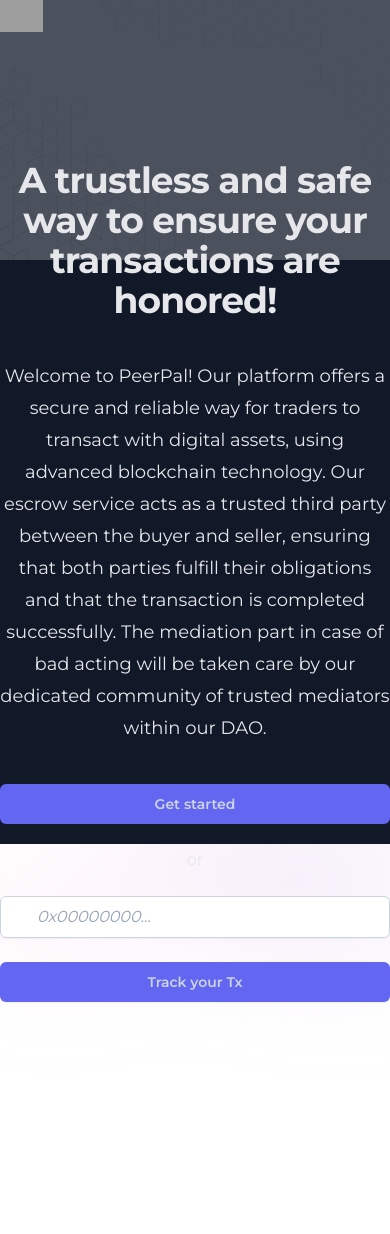
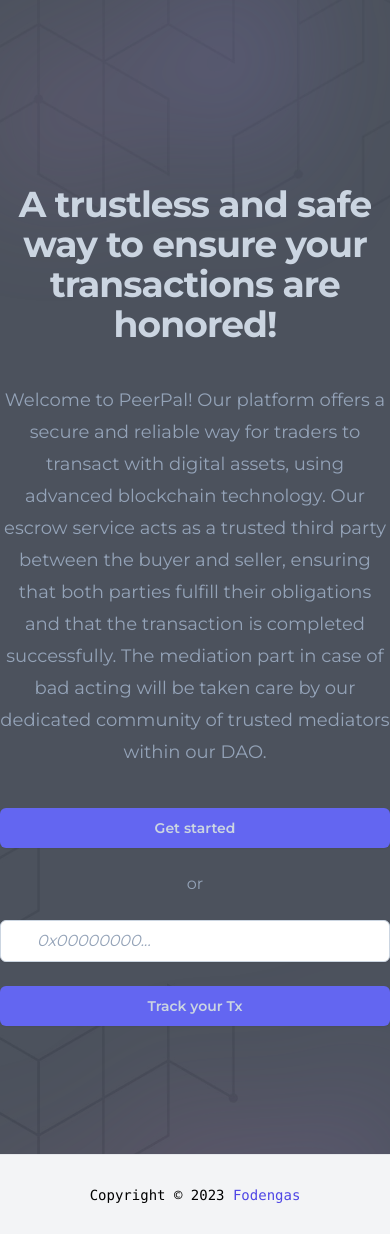
Before and after one commit to aschenkuttel/peerpal, a React (Create React App) app: page / in a window 390 px wide. Before the commit the page ends 1130 px from the top, so only its background shows below. Built offline with nearby package versions, Linux system fonts and the light colour scheme; grey boxes are pictures that could not be loaded.

Commit message:
new fe changes

```diff
--- a/src/components/Header.js
+++ b/src/components/Header.js
@@ -1,15 +1,18 @@
 import ConnectButton from "./ConnectButton"
+import {Link} from "react-router-dom"
 
 export default function Header({children}) {
     return (
         <header className="bg-gray-100 border-b border-gray-200 shadow-lg">
             <nav className="flex items-center justify-between p-6 lg:px-8" aria-label="Global">
                 <div className="flex lg:flex-1">
-                    <a href="#" className="-m-1.5 p-1.5">
-                        <span className="sr-only">Your Company</span>
-                        <img className="h-8 w-auto"
-                             src="https://tailwindui.com/img/logos/mark.svg?color=indigo&shade=600" alt=""/>
-                    </a>
+                <Link to="/">
+                <img
+                className="h-8 w-auto"
+                src="https://tailwindui.com/img/logos/mark.svg?color=indigo&shade=500"
+                alt=""
+                />
+                </Link>
                 </div>
 
                 {children}
--- a/src/pages/Landing.js
+++ b/src/pages/Landing.js
@@ -1,13 +1,29 @@
 import {Link} from 'react-router-dom'
 import bg from '../assets/bg.png'
+import { useState } from 'react';
+import Footer from '../components/Footer';
+
+
 
 
 export default function Landing() {
+  const [inputValue, setInputValue] = useState('');
+
+  const handleInputChange = (event) => {
+    setInputValue(event.target.value);
+  };
+
+
   return (
-        <div className="relative flex-1 bg-gray-900">
+    <div className="flex-1 bg-gray-900">
 
-            <div
-                className="absolute inset-x-0 top-[-10rem] -z-10 transform-gpu overflow-hidden blur-3xl sm:top-[-20rem]">
+      <div className="relative isolate overflow-hidden pt-14">
+        <img
+          src={bg}
+          alt=""
+          className="absolute inset-0 -z-10 h-full w-full object-cover opacity-25"
+        />
+        <div className="absolute inset-x-0 top-[-10rem] -z-10 transform-gpu overflow-hidden blur-3xl sm:top-[-20rem]">
           <svg
             className="relative left-[calc(50%-11rem)] -z-10 h-[21.1875rem] max-w-none -translate-x-1/2 rotate-[30deg] sm:left-[calc(50%-30rem)] sm:h-[42.375rem]"
             viewBox="0 0 1155 678"
@@ -26,15 +42,34 @@
                 y2="474.645"
                 gradientUnits="userSpaceOnUse"
               >
-                            <stop stopColor="#9089FC"/>
-                            <stop offset={1} stopColor="#FF80B5"/>
+                <stop stopColor="#9089FC" />
+                <stop offset={1} stopColor="#FF80B5" />
               </linearGradient>
             </defs>
           </svg>
         </div>
+        <div className="mx-auto max-w-2xl py-32 sm:py-48 lg:py-56">
+          <div className="text-center">
+            <h1 className="text-4xl font-bold tracking-tight text-slate-300 sm:text-6xl">
+              A trustless and safe way to ensure your transactions are honored!
+            </h1>
+            <p className="mt-10 text-lg leading-8 text-slate-400">
+            Welcome to PeerPal! Our platform offers a secure and reliable way for traders to transact with digital assets, using advanced blockchain technology. Our escrow service acts as a trusted third party between the buyer and seller, ensuring that both parties fulfill their obligations and that the transaction is completed successfully. The mediation part in case of bad acting will be taken care by our dedicated community of trusted mediators within our DAO.
+            </p>
+            <div className="flex flex-col mt-10 justify-center gap-y-6">
+            <Link to="/open" className="rounded-md bg-indigo-500 px-3.5 py-2.5 text-sm font-semibold text-slate-300 shadow-sm hover:bg-indigo-400 focus-visible:outline focus-visible:outline-2 focus-visible:outline-offset-2 focus-visible:outline-indigo-400">
+                 Get started
+            </Link>
+            <p className = "text-slate-400">or</p>
+            <input class="placeholder:italic placeholder:text-slate-400 block bg-white w-full border border-slate-300 rounded-md py-2 pl-9 pr-3 shadow-sm focus:outline-none focus:border-sky-500 focus:ring-sky-500 focus:ring-1 sm:text-sm" placeholder="0x00000000..." type="text" name="search" onChange={handleInputChange}/>
 
-            <div
-                className="absolute inset-x-0 top-[calc(100%-13rem)] -z-10 transform-gpu overflow-hidden blur-3xl sm:top-[calc(100%-30rem)]">
+            <Link to={`/track/${inputValue}`} className="rounded-md bg-indigo-500 px-3.5 py-2.5 text-sm font-semibold text-slate-300 shadow-sm hover:bg-indigo-400 focus-visible:outline focus-visible:outline-2 focus-visible:outline-offset-2 focus-visible:outline-indigo-400">
+            Track your Tx
+            </Link>
+            </div>
+          </div>
+        </div>
+        <div className="absolute inset-x-0 top-[calc(100%-13rem)] -z-10 transform-gpu overflow-hidden blur-3xl sm:top-[calc(100%-30rem)]">
           <svg
             className="relative left-[calc(50%+3rem)] h-[21.1875rem] max-w-none -translate-x-1/2 sm:left-[calc(50%+36rem)] sm:h-[42.375rem]"
             viewBox="0 0 1155 678"
@@ -53,62 +88,14 @@
                 y2="474.645"
                 gradientUnits="userSpaceOnUse"
               >
-                            <stop stopColor="#9089FC"/>
-                            <stop offset={1} stopColor="#FF80B5"/>
+                <stop stopColor="#9089FC" />
+                <stop offset={1} stopColor="#FF80B5" />
               </linearGradient>
             </defs>
           </svg>
         </div>
-
-            <div className="absolute w-full z-20">
-                <header className="w-full">
-                    <Link to="/">
-                        <img
-                            className="h-8 w-auto"
-                            src="https://tailwindui.com/img/logos/mark.svg?color=indigo&shade=500"
-                            alt=""
-                        />
-                    </Link>
-                </header>
-
-                {/*<FontAwesomeIcon icon={faHouse}/>*/}
-
-                <div className="mx-auto max-w-2xl py-32 sm:py-48 lg:py-56">
-                    <div className="text-center">
-                        <h1 className="text-4xl font-bold tracking-tight text-gray-200 sm:text-6xl">
-                            A trustless and safe way to ensure your transactions are honored!
-                        </h1>
-                        <p className="mt-10 text-lg leading-8 text-gray-200">
-                            Welcome to PeerPal! Our platform offers a secure and reliable way for traders to
-                            transact with digital assets, using advanced blockchain technology. Our escrow service
-                            acts as a trusted third party between the buyer and seller, ensuring that both parties
-                            fulfill their obligations and that the transaction is completed successfully. The
-                            mediation part in case of bad acting will be taken care by our dedicated community of
-                            trusted mediators within our DAO.
-                        </p>
-                        <div className="flex flex-col mt-10 justify-center gap-y-6">
-                            <Link to="/open"
-                                  className="rounded-md bg-indigo-500 px-3.5 py-2.5 text-sm font-semibold text-slate-300 shadow-sm hover:bg-indigo-400 focus-visible:outline focus-visible:outline-2 focus-visible:outline-offset-2 focus-visible:outline-indigo-400">
-                                Get started
-                            </Link>
-                            <p className="text-gray-200">or</p>
-                            <input
-                                className="placeholder:italic placeholder:text-slate-400 block bg-white w-full border border-slate-300 rounded-md py-2 pl-9 pr-3 shadow-sm focus:outline-none focus:border-sky-500 focus:ring-sky-500 focus:ring-1 sm:text-sm"
-                                placeholder="0x00000000..." type="text" name="search"/>
-                            <Link to="/track"
-                                  className="rounded-md bg-indigo-500 px-3.5 py-2.5 text-sm font-semibold text-slate-300 shadow-sm hover:bg-indigo-400 focus-visible:outline focus-visible:outline-2 focus-visible:outline-offset-2 focus-visible:outline-indigo-400">
-                                Track your Tx
-                            </Link>
       </div>
-                    </div>
-                </div>
-            </div>
-
-            <img
-                src={bg}
-                alt=""
-                className="inset-0 h-full w-full object-cover opacity-25"
-            />
+      <Footer></Footer>
     </div>
   )
 }
--- a/src/pages/Track.js
+++ b/src/pages/Track.js
@@ -1,27 +1,21 @@
-import { useState } from 'react'
+import { useParams } from 'react'
 import {Routes, Route, Link} from 'react-router-dom'
 import bg from '../assets/bg.png'
-import { Dialog } from '@headlessui/react'
-import { Bars3Icon, XMarkIcon } from '@heroicons/react/24/outline'
+import { Button } from '../components/Button'
+import Header from '../components/Header'
+import Footer from '../components/Footer'
+
 
 
 
 export default function Track() {
-  const [mobileMenuOpen, setMobileMenuOpen] = useState(false)
+  const { inputValue } = useParams();
 
   return (
-    <div className="bg-gray-900">
-      <header className="absolute inset-x-0 top-0 z-50">
-       <Link to="/">
-       <img
-                className="h-8 w-auto"
-                src="https://tailwindui.com/img/logos/mark.svg?color=indigo&shade=500"
-                alt=""
-              />
-       </Link>
-
-      </header>
-
+    <div className="flex-1 bg-gray-900">
+      <Header>
+      <p className="text-center text-3xl font-medium">Track your Transaction</p>
+      </Header>
       <div className="relative isolate overflow-hidden pt-14">
         <img
           src={bg}
@@ -55,12 +49,18 @@
         </div>
         <div className="mx-auto max-w-2xl py-32 sm:py-48 lg:py-56">
           <div className="text-center">
-
-            <div className="mt-10 flex items-center justify-center gap-x-6">
+            <h1 className="text-4xl font-bold tracking-tight text-slate-300 sm:text-6xl">
+              You entered:
+            </h1>
+            <p className="mt-10 text-lg leading-8 text-slate-400">
+            Welcome to PeerPal! Our platform offers a secure and reliable way for traders to transact with digital assets, using advanced blockchain technology. Our escrow service acts as a trusted third party between the buyer and seller, ensuring that both parties fulfill their obligations and that the transaction is completed successfully. The mediation part in case of bad acting will be taken care by our dedicated community of trusted mediators within our DAO.
+            </p>
+            <div className="flex flex-col mt-10 justify-center gap-y-6">
             <Link to="/open" className="rounded-md bg-indigo-500 px-3.5 py-2.5 text-sm font-semibold text-slate-300 shadow-sm hover:bg-indigo-400 focus-visible:outline focus-visible:outline-2 focus-visible:outline-offset-2 focus-visible:outline-indigo-400">
                  Get started
             </Link>
-            <p className = "text-slate-300">or</p>
+            <p className = "text-slate-500">or</p>
+            <input class="placeholder:italic placeholder:text-slate-400 block bg-white w-full border border-slate-300 rounded-md py-2 pl-9 pr-3 shadow-sm focus:outline-none focus:border-sky-500 focus:ring-sky-500 focus:ring-1 sm:text-sm" placeholder="0x00000000..." type="text" name="search"/>
             <Link to="/track" className="rounded-md bg-indigo-500 px-3.5 py-2.5 text-sm font-semibold text-slate-300 shadow-sm hover:bg-indigo-400 focus-visible:outline focus-visible:outline-2 focus-visible:outline-offset-2 focus-visible:outline-indigo-400">
             Track your Tx
             </Link>
@@ -93,6 +93,7 @@
           </svg>
         </div>
       </div>
+      <Footer/>
     </div>
   )
 }
```
Lines whose indentation alone changed are shown as unchanged.
